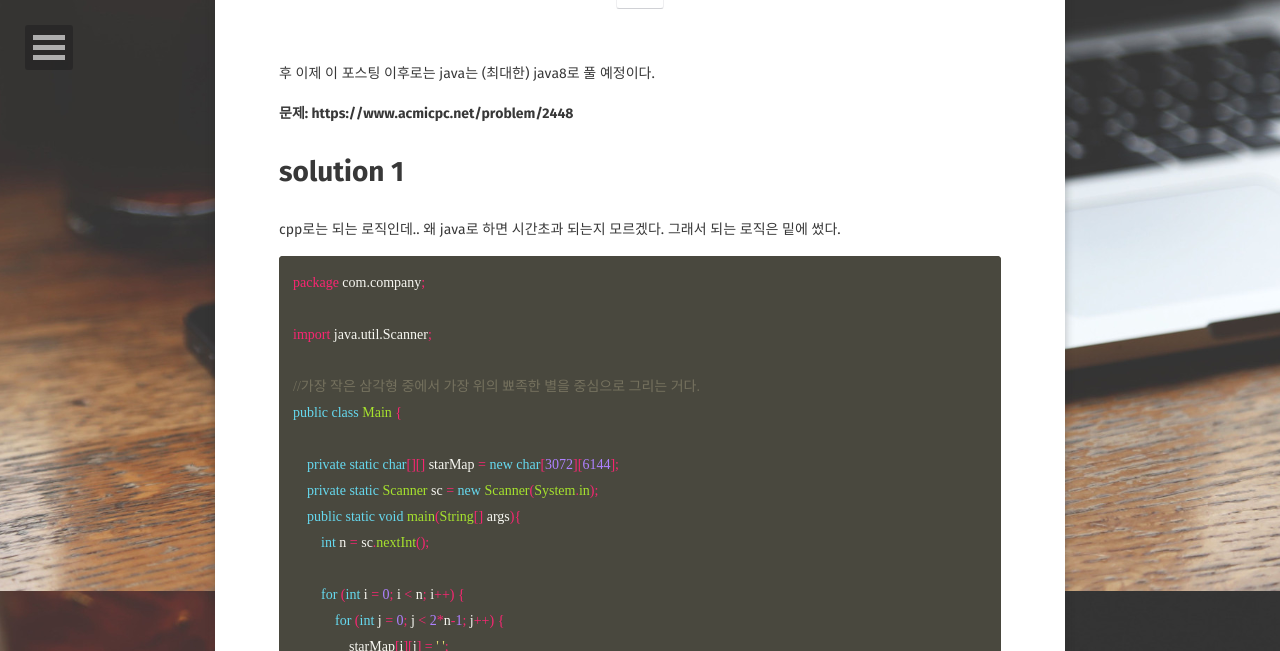
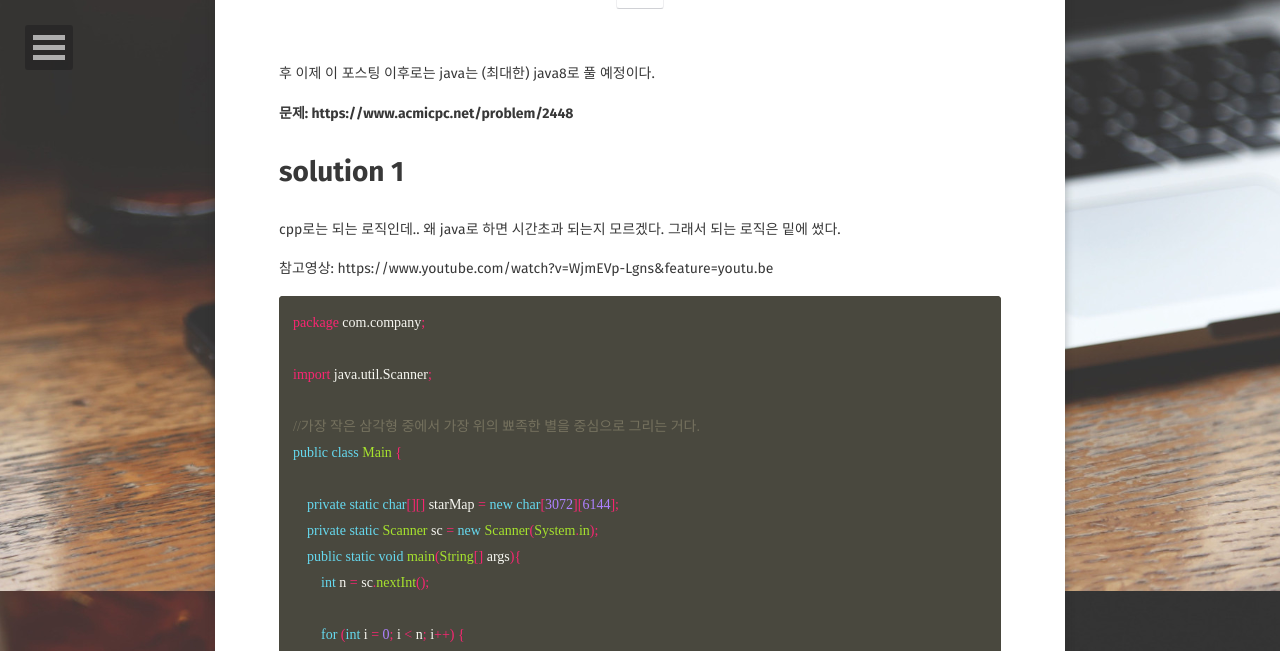
Before and after one commit to JoosJuliet/joosjuliet.github.io, a Jekyll site: the page built from _posts/2018-11-23-2448.md, in a window 1280 px wide and 900 px high, scrolled down 309 px, cut to the strip 0-651 px from the top of the window. Built offline with Jekyll 4.4.1, drawn with Linux system fonts in a browser that asks for light colours; some web fonts are replaced; some of the changed lines change nothing that is shown.

Commit message:
2448 참고자료 추가

````diff
--- a/_posts/2018-11-23-2448.md
+++ b/_posts/2018-11-23-2448.md
@@ -16,6 +16,8 @@ comments: true
 cpp로는 되는 로직인데.. 왜 java로 하면 시간초과 되는지 모르겠다.
 그래서 되는 로직은 밑에 썼다.
 
+참고영상:
+https://www.youtube.com/watch?v=WjmEVp-Lgns&feature=youtu.be
 ``` java
 package com.company;
 
````
